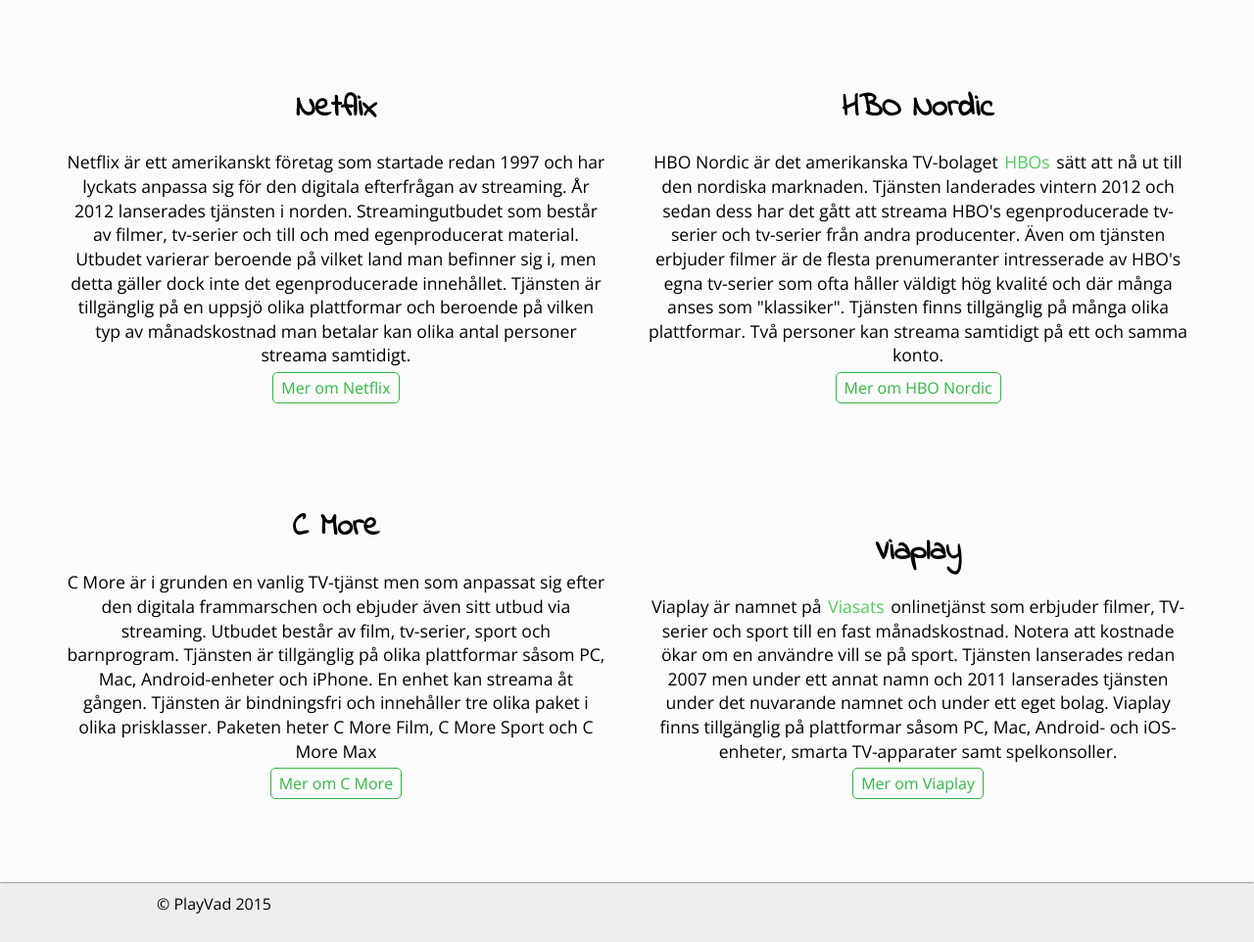
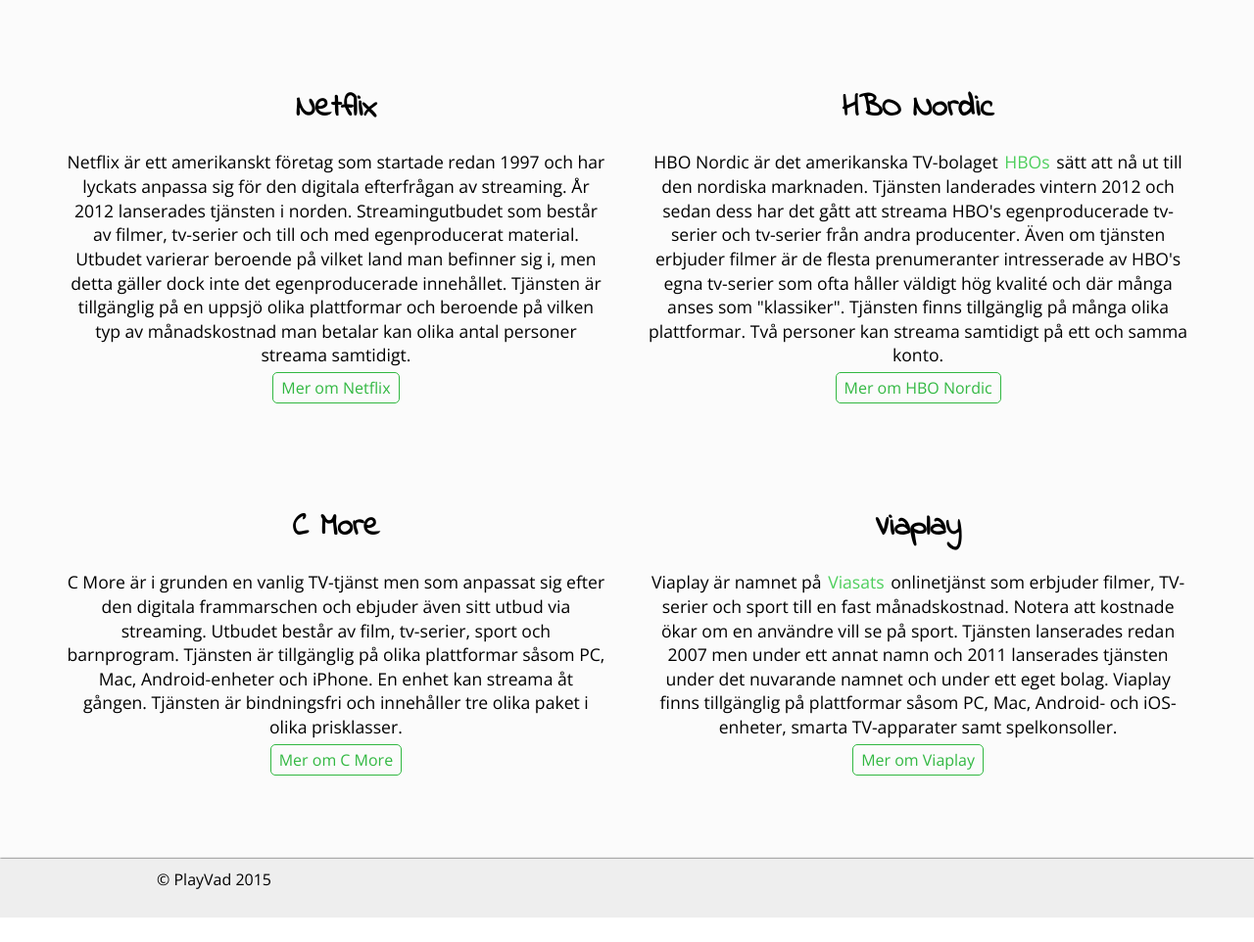
Before and after one commit to danielv14/PlayVad, a PHP site: page /streaming.php in a window 1280 px wide. Shown: the part 1306-2268 px from the top of the page at 98% size. After the commit the page ends 2243 px from the top, so only its background shows below. Run offline with PHP 8.4, Linux system fonts and the light colour scheme; some libraries are stand-ins or nearby versions.

Commit message:
tog bort lite text för att matcha det andra blocket bredvid

```diff
--- a/streaming.php
+++ b/streaming.php
@@ -40,7 +40,7 @@
     <div class="mini-element-2col">
       <article>
         <h1 class="special-font header-big space-above">C More</h1>
-        <p>C More är i grunden en vanlig TV-tjänst men som anpassat sig efter den digitala frammarschen och ebjuder även sitt utbud via streaming. Utbudet består av film, tv-serier, sport och barnprogram. Tjänsten är tillgänglig på olika plattformar såsom PC, Mac, Android-enheter och iPhone. En enhet kan streama åt gången. Tjänsten är bindningsfri och innehåller tre olika paket i olika prisklasser. Paketen heter C More Film, C More Sport och C More Max</p>
+        <p>C More är i grunden en vanlig TV-tjänst men som anpassat sig efter den digitala frammarschen och ebjuder även sitt utbud via streaming. Utbudet består av film, tv-serier, sport och barnprogram. Tjänsten är tillgänglig på olika plattformar såsom PC, Mac, Android-enheter och iPhone. En enhet kan streama åt gången. Tjänsten är bindningsfri och innehåller tre olika paket i olika prisklasser.</p>
         <a class="button" href="cmore.php">Mer om C More</a>
       </article>
     </div><!-- End of mini element -->
```
